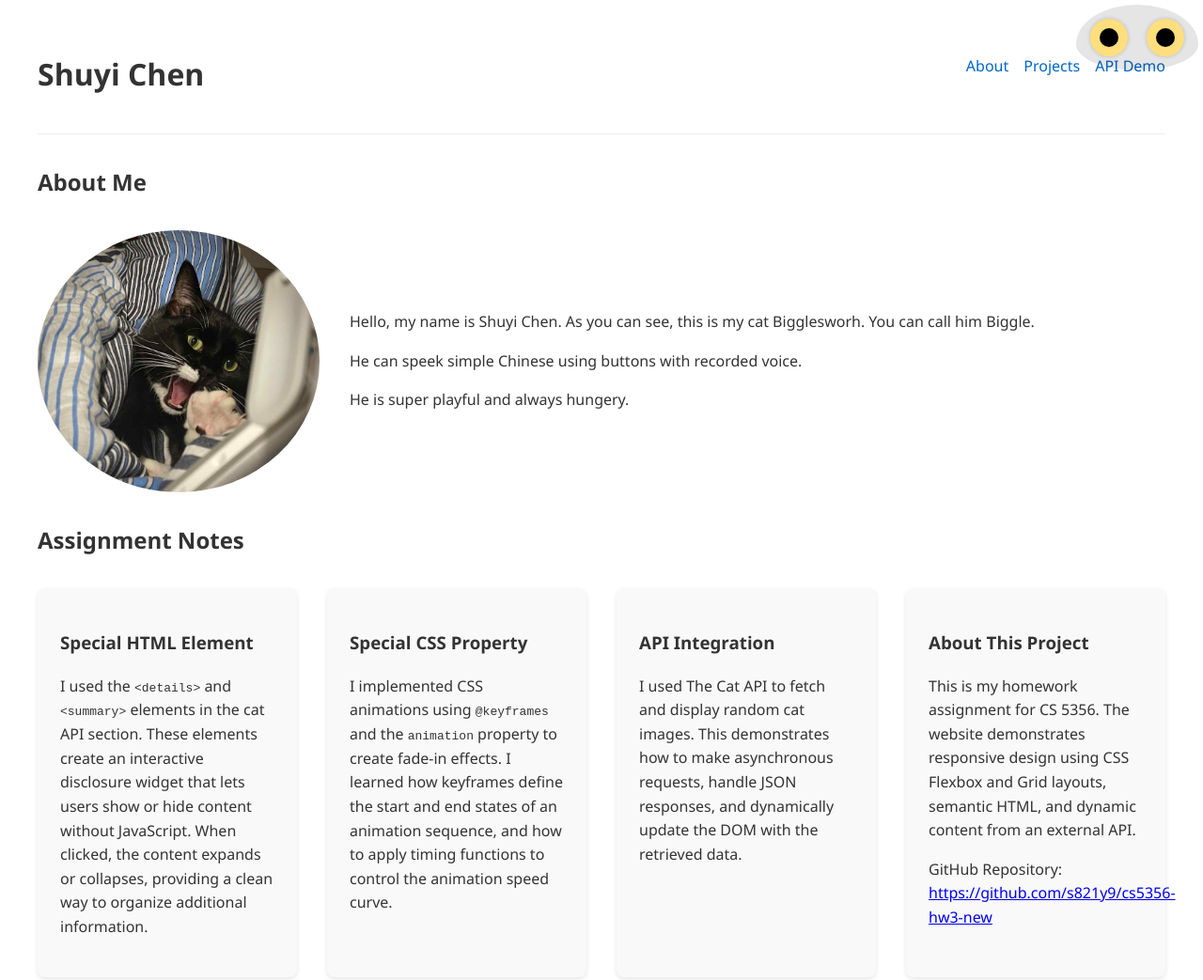
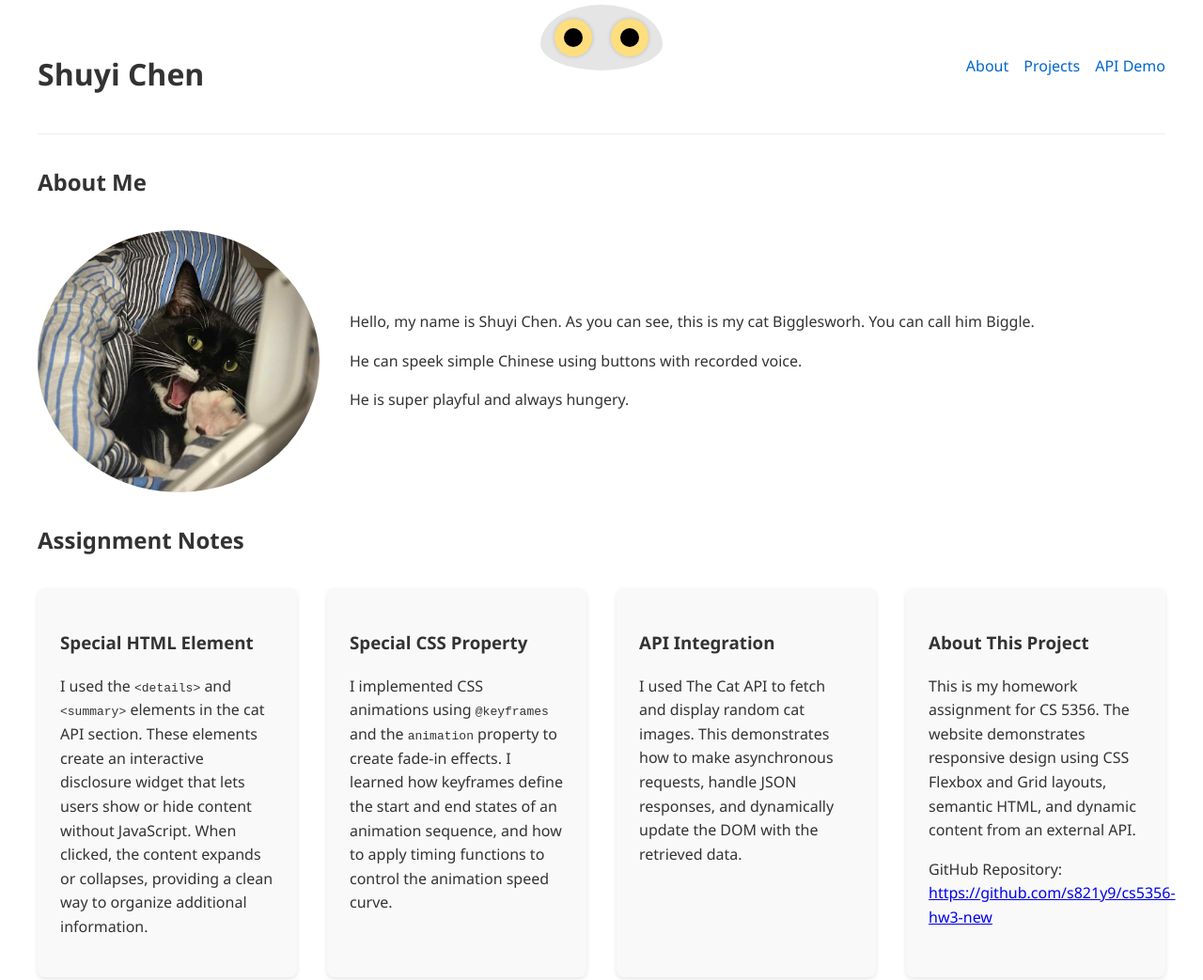
Before and after one commit to s821y9/cs5356-hw3-new, a plain HTML site: page index.html in a window 1280 px wide. Shown: the top 1043 px of the page at 94% size. Drawn offline with Linux system fonts and the light colour scheme; no server answers.

Commit message:
Update styles.css

```diff
--- a/styles.css
+++ b/styles.css
@@ -123,11 +123,11 @@ section {
     animation: fadeIn 0.8s ease-out;
 }
 
-/* Add cat eyes for ec */
 #cat-eyes-container {
   position: fixed;
   top: 20px;
-  right: 20px;
+  left: 50%;
+  transform: translateX(-50%);
   width: 100px;
   height: 40px;
   z-index: 100;
@@ -156,7 +156,6 @@ section {
   transform: translate(-50%, -50%);
 }
 
-/* Add a cat-shaped border around the eyes */
 #cat-eyes-container::before {
   content: "";
   position: absolute;
```
